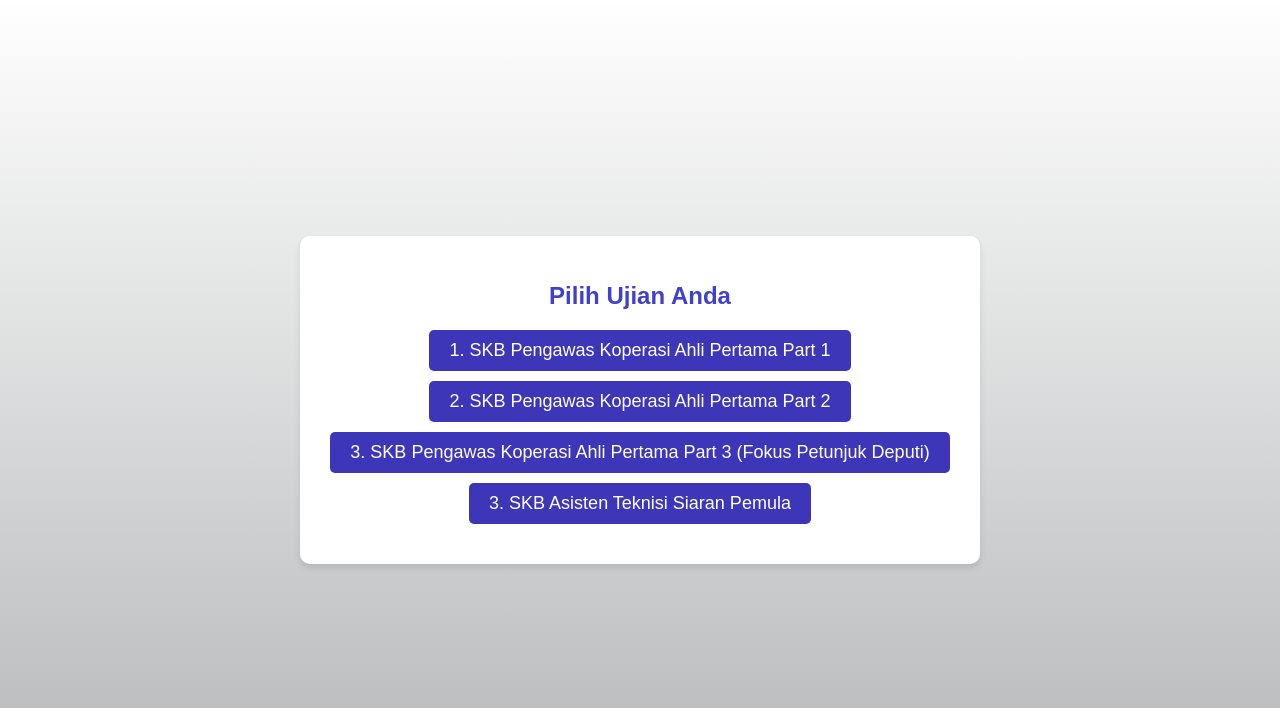
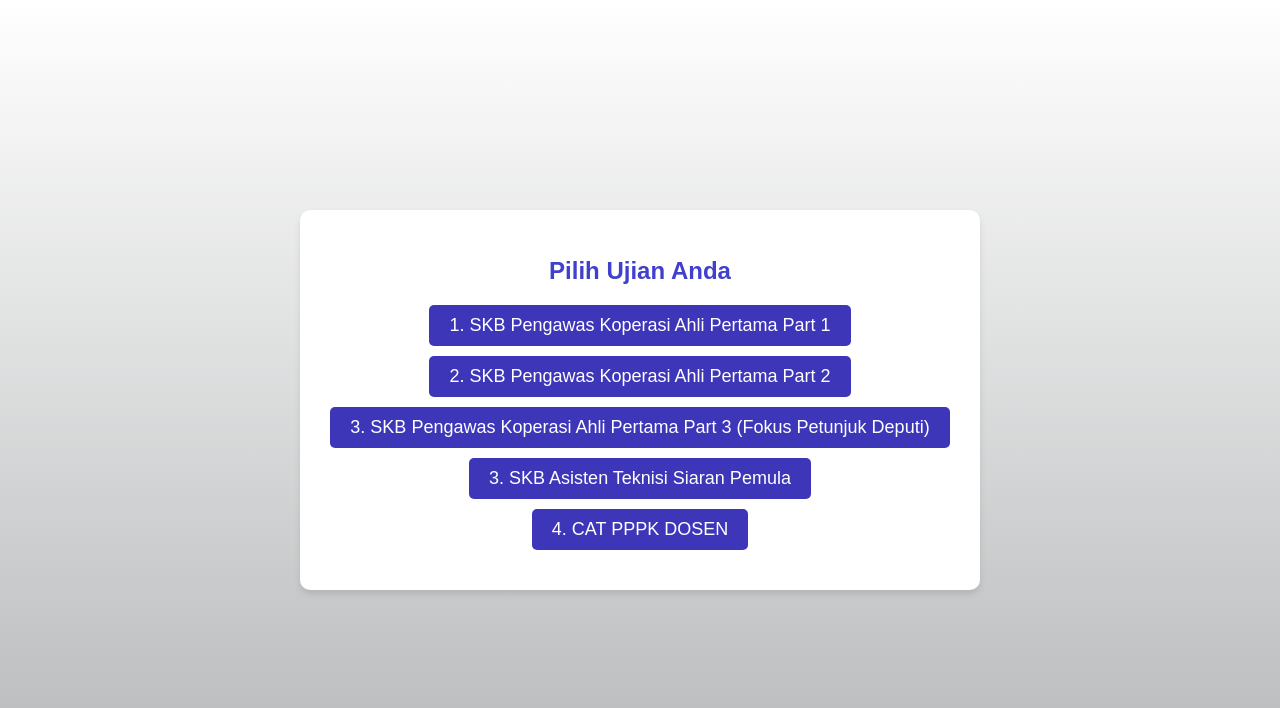
Before and after one commit to afuxl/skb, a plain HTML site: page public/index.html in a window 1280 px wide. Drawn offline with Linux system fonts and the light colour scheme.

Commit message:
Update index.html

```diff
--- a/public/index.html
+++ b/public/index.html
@@ -17,6 +17,7 @@
         <button class="welcome-button" data-file="pkap2.js">3. SKB Pengawas Koperasi Ahli Pertama Part 3 (Fokus Petunjuk Deputi)</button>
 
         <button class="welcome-button" data-file="atsp.js">3. SKB Asisten Teknisi Siaran Pemula</button>
+        <button class="welcome-button" data-file="dosen.js">4. CAT PPPK DOSEN</button>
     </div>
 </div>
 
```
